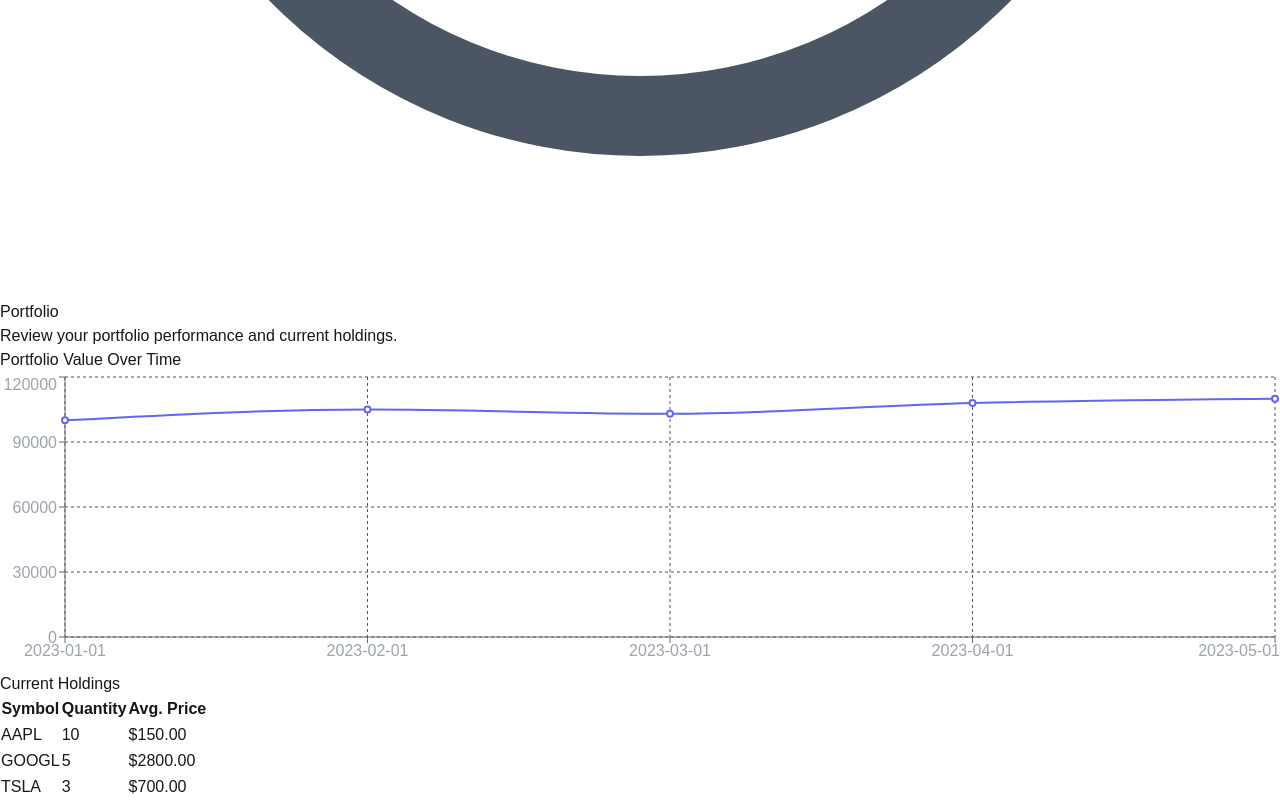
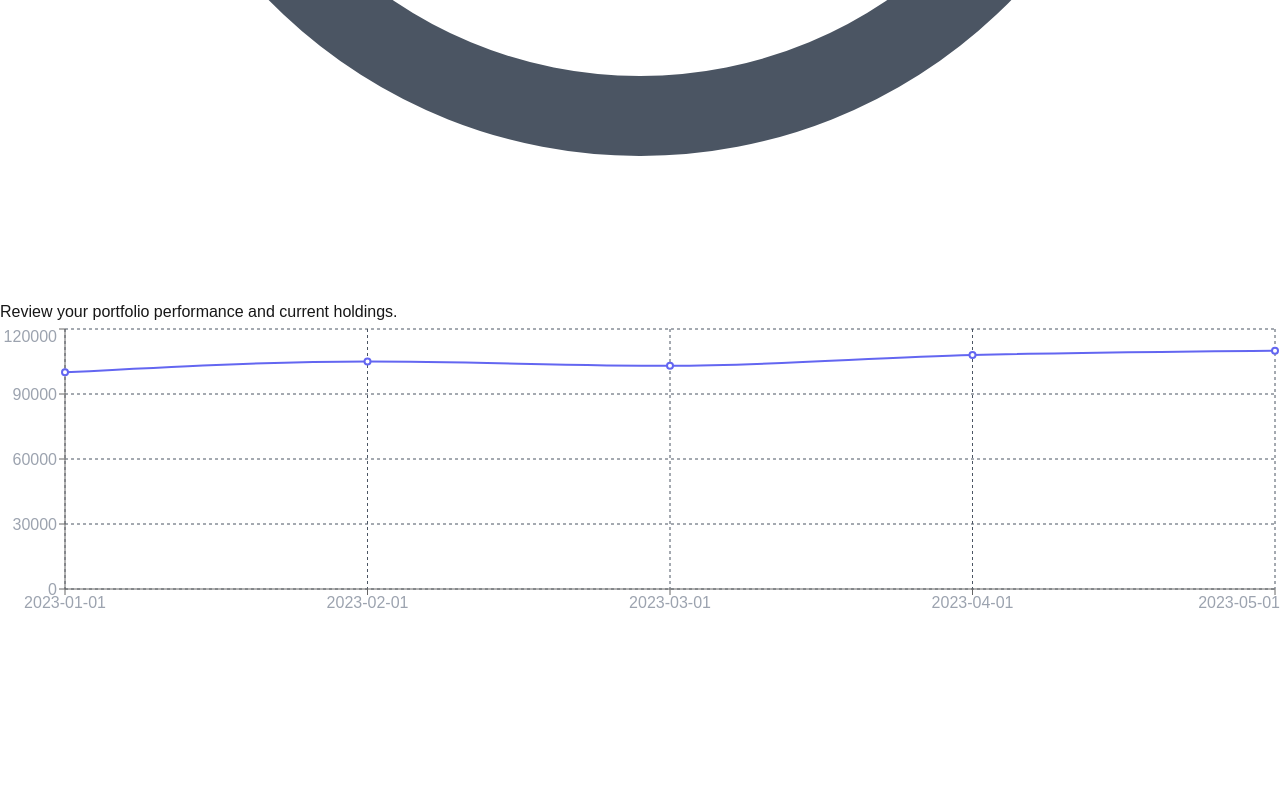
Before and after one commit to AmaurysM/mabbr-senior-project, a Next.js app: page /portfolio/PortfolioChart in a window 1280 px wide. Shown: the part 1052-1852 px from the top of the page. After the commit the page ends 1676 px from the top, so only its background shows below. Built offline with nearby package versions, Linux system fonts and the light colour scheme.

Commit message:
Minor changes to the page

```diff
--- a/src/app/portfolio/PortfolioChart/page.tsx
+++ b/src/app/portfolio/PortfolioChart/page.tsx
@@ -73,7 +73,6 @@
       <div className="max-w-7xl mx-auto">
         {/* Header */}
         <header className="mb-8">
-          <h1 className="text-4xl font-bold text-white mb-2">Portfolio</h1>
           <p className="text-gray-400">
             Review your portfolio performance and current holdings.
           </p>
@@ -81,37 +80,7 @@
 
         {/* Portfolio Chart Section */}
         <section className="mb-8">
-          <h2 className="text-2xl font-bold text-white mb-4">
-            Portfolio Value Over Time
-          </h2>
           <PortfolioChart />
-        </section>
-
-        {/* Holdings Table Section */}
-        <section className="mb-8">
-          <h2 className="text-2xl font-bold text-white mb-4">Current Holdings</h2>
-          <div className="bg-gray-800 p-4 rounded-lg overflow-x-auto">
-            <table className="w-full">
-              <thead>
-                <tr className="border-b border-gray-700">
-                  <th className="text-left py-2 px-4 text-white">Symbol</th>
-                  <th className="text-left py-2 px-4 text-white">Quantity</th>
-                  <th className="text-left py-2 px-4 text-white">Avg. Price</th>
-                </tr>
-              </thead>
-              <tbody>
-                {holdingsData.map((holding, index) => (
-                  <tr key={index} className="border-b border-gray-700">
-                    <td className="py-2 px-4 text-gray-200">{holding.symbol}</td>
-                    <td className="py-2 px-4 text-gray-200">{holding.quantity}</td>
-                    <td className="py-2 px-4 text-gray-200">
-                      ${holding.avgPrice.toFixed(2)}
-                    </td>
-                  </tr>
-                ))}
-              </tbody>
-            </table>
-          </div>
         </section>
       </div>
     </div>
--- a/src/app/portfolio/page.tsx
+++ b/src/app/portfolio/page.tsx
@@ -9,10 +9,7 @@
       <div className="max-w-7xl mx-auto">
         {/* Header Section */}
         <div className="mb-8">
-          <h1 className="text-4xl font-bold text-white mb-2">Portfolio</h1>
-          <p className="text-gray-400">
-            Review your portfolio performance and current holdings.
-          </p>
+          <h1 className="text-4xl font-bold text-white mb-2">Welcome To Your Portfolio</h1>
         </div>
 
         {/* Portfolio Chart */}
```
